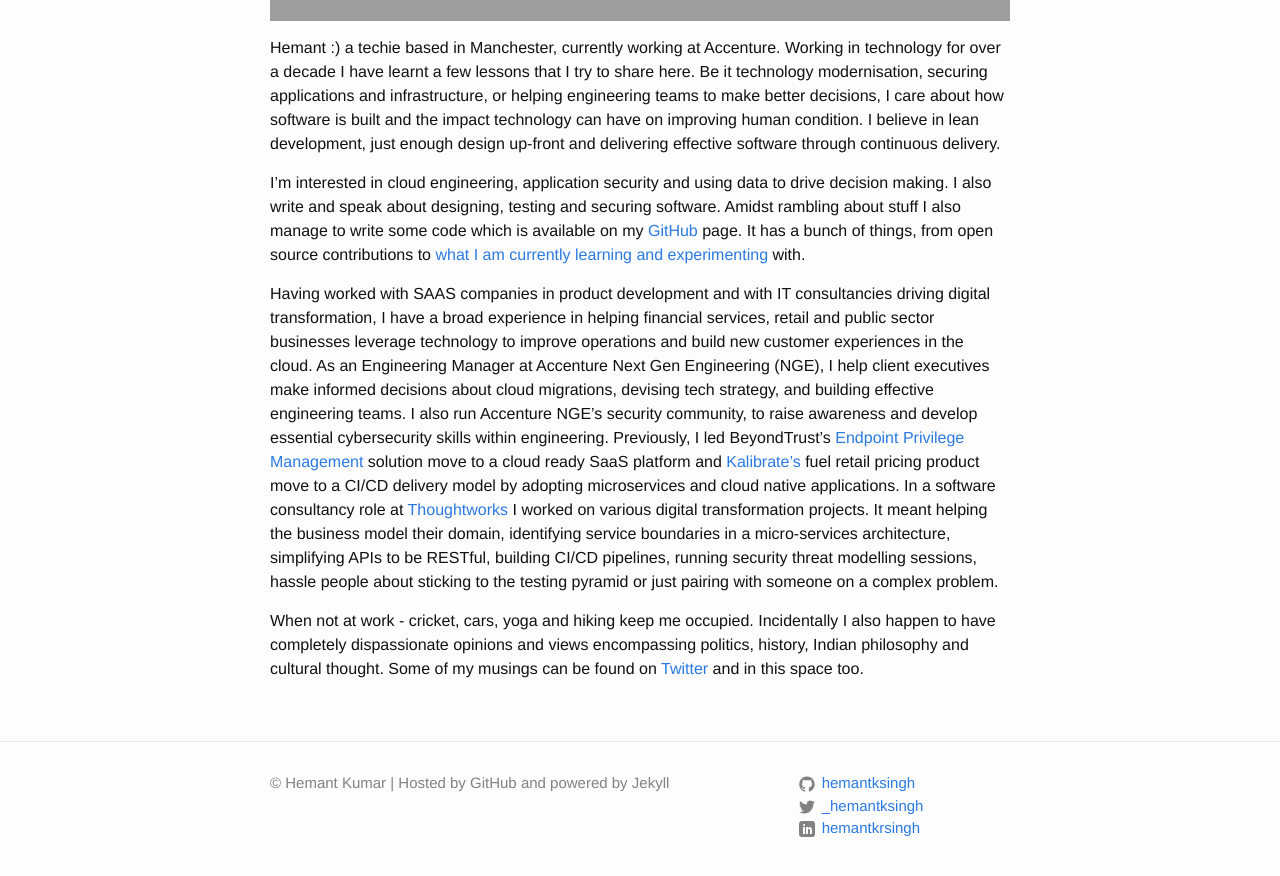
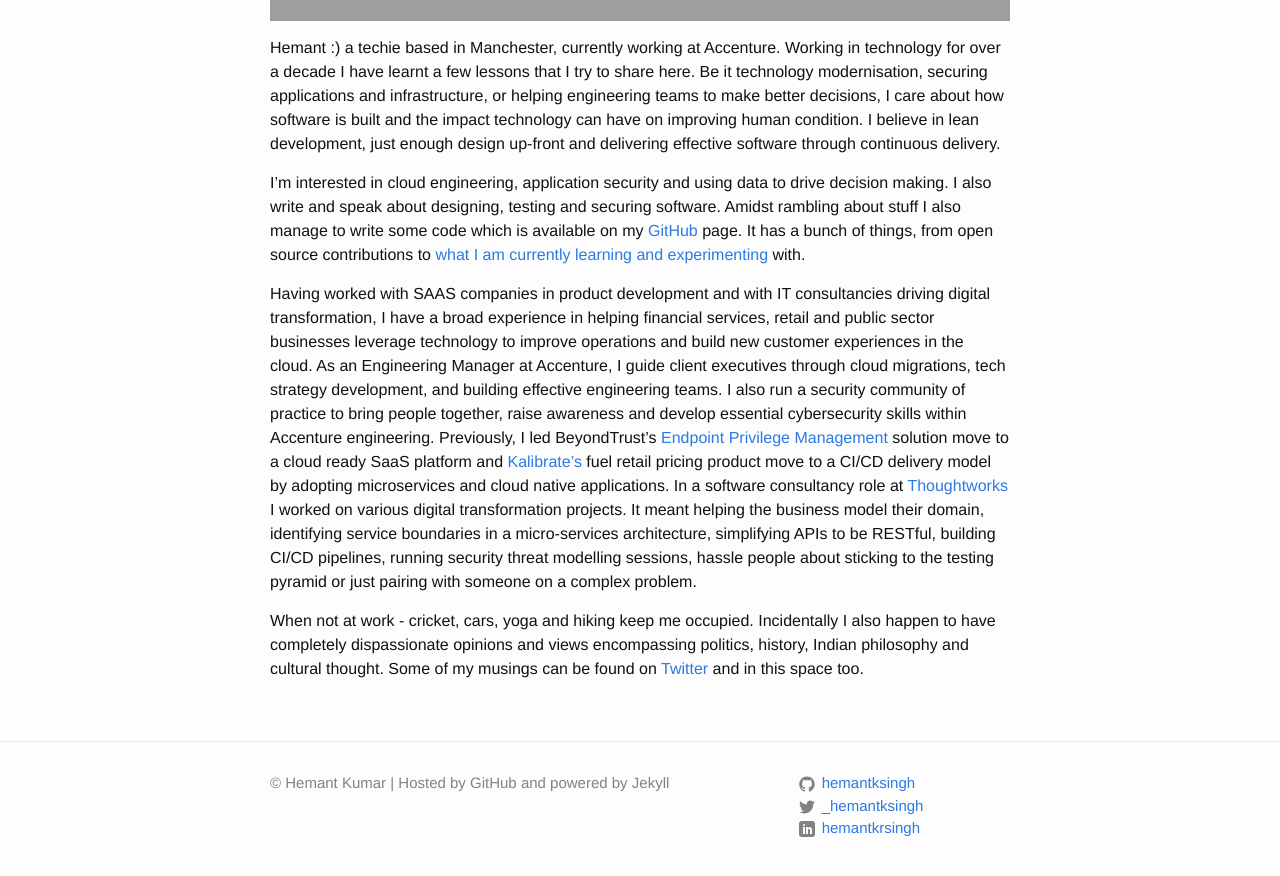
Before and after one commit to hemantksingh/hemantksingh.github.io, a Jekyll site: the page built from about.md, in a window 1280 px wide and 900 px high, scrolled down 773 px. Shown: the top 876 px of the window. Built offline with Jekyll 4.4.1, drawn with Linux system fonts in a browser that asks for light colours.

Commit message:
Minor update

```diff
--- a/about.md
+++ b/about.md
@@ -11,6 +11,6 @@
 
 I'm interested in cloud engineering, application security and using data to drive decision making. I also write and speak about designing, testing and securing software. Amidst rambling about stuff I also manage to write some code which is available on my [GitHub](https://github.com/hemantksingh) page. It has a bunch of things, from open source contributions to [what I am currently learning and experimenting](https://github.com/hemantksingh/messup-learn) with.
 
-Having worked with SAAS companies in product development and with IT consultancies driving digital transformation, I have a broad experience in helping financial services, retail and public sector businesses leverage technology to improve operations and build new customer experiences in the cloud. As an Engineering Manager at Accenture Next Gen Engineering (NGE), I help client executives make informed decisions about cloud migrations, devising tech strategy, and building effective engineering teams. I also run Accenture NGE's security community, to raise awareness and develop essential cybersecurity skills within engineering. Previously, I led BeyondTrust's [Endpoint Privilege Management](https://www.beyondtrust.com/solutions) solution move to a cloud ready SaaS platform and [Kalibrate's](https://www.kalibrate.com) fuel retail pricing product move to a CI/CD delivery model by adopting microservices and cloud native applications. In a software consultancy role at [Thoughtworks](https://thoughtworks.com) I worked on various digital transformation projects. It meant helping the business model their domain, identifying service boundaries in a micro-services architecture, simplifying APIs to be RESTful, building CI/CD pipelines, running security threat modelling sessions, hassle people about sticking to the testing pyramid or just pairing with someone on a complex problem.
+Having worked with SAAS companies in product development and with IT consultancies driving digital transformation, I have a broad experience in helping financial services, retail and public sector businesses leverage technology to improve operations and build new customer experiences in the cloud. As an Engineering Manager at Accenture,  I guide client executives through cloud migrations, tech strategy development, and building effective engineering teams. I also run a security community of practice to bring people together, raise awareness and develop essential cybersecurity skills within Accenture engineering. Previously, I led BeyondTrust's [Endpoint Privilege Management](https://www.beyondtrust.com/solutions) solution move to a cloud ready SaaS platform and [Kalibrate's](https://www.kalibrate.com) fuel retail pricing product move to a CI/CD delivery model by adopting microservices and cloud native applications. In a software consultancy role at [Thoughtworks](https://thoughtworks.com) I worked on various digital transformation projects. It meant helping the business model their domain, identifying service boundaries in a micro-services architecture, simplifying APIs to be RESTful, building CI/CD pipelines, running security threat modelling sessions, hassle people about sticking to the testing pyramid or just pairing with someone on a complex problem.
 
 When not at work - cricket, cars, yoga and hiking keep me occupied. Incidentally I also happen to have completely dispassionate opinions and views encompassing politics, history, Indian philosophy and cultural thought. Some of my musings can be found on [Twitter](https://twitter.com/_hemantksingh) and in this space too.
```
